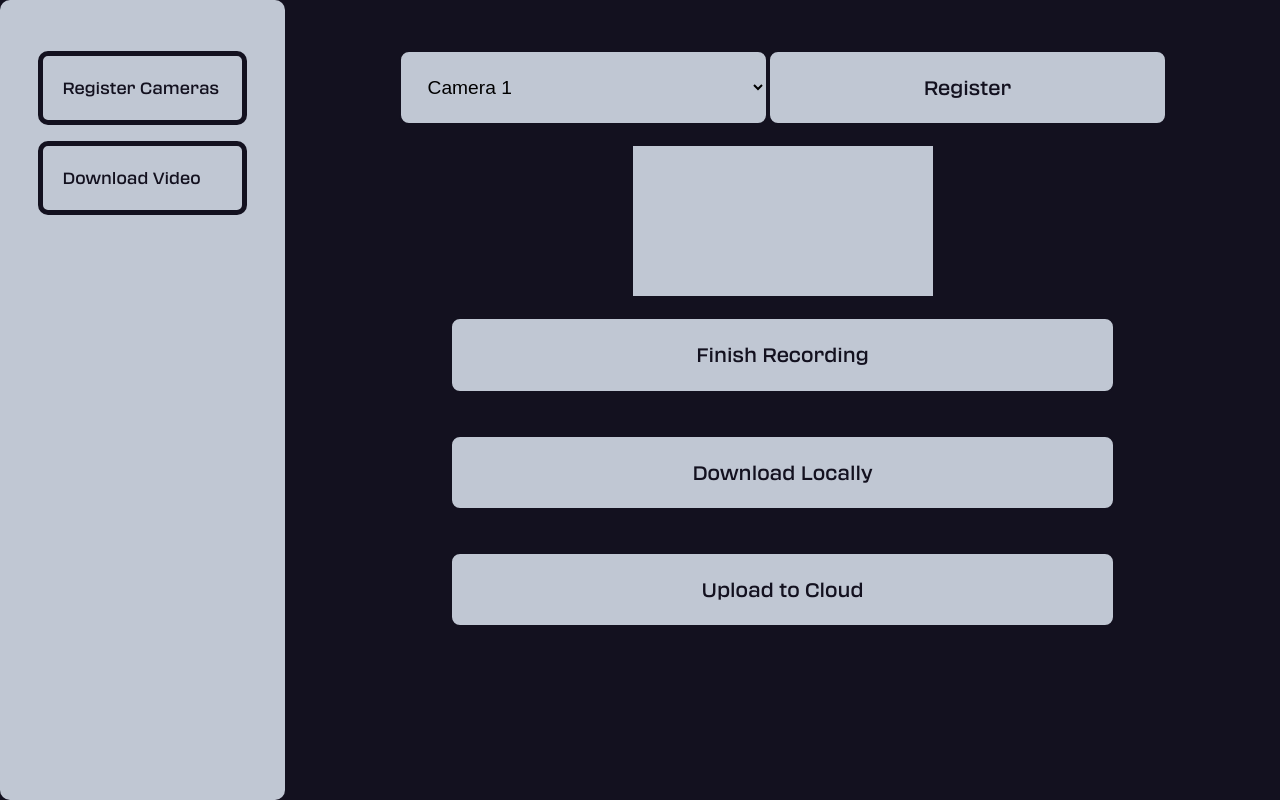
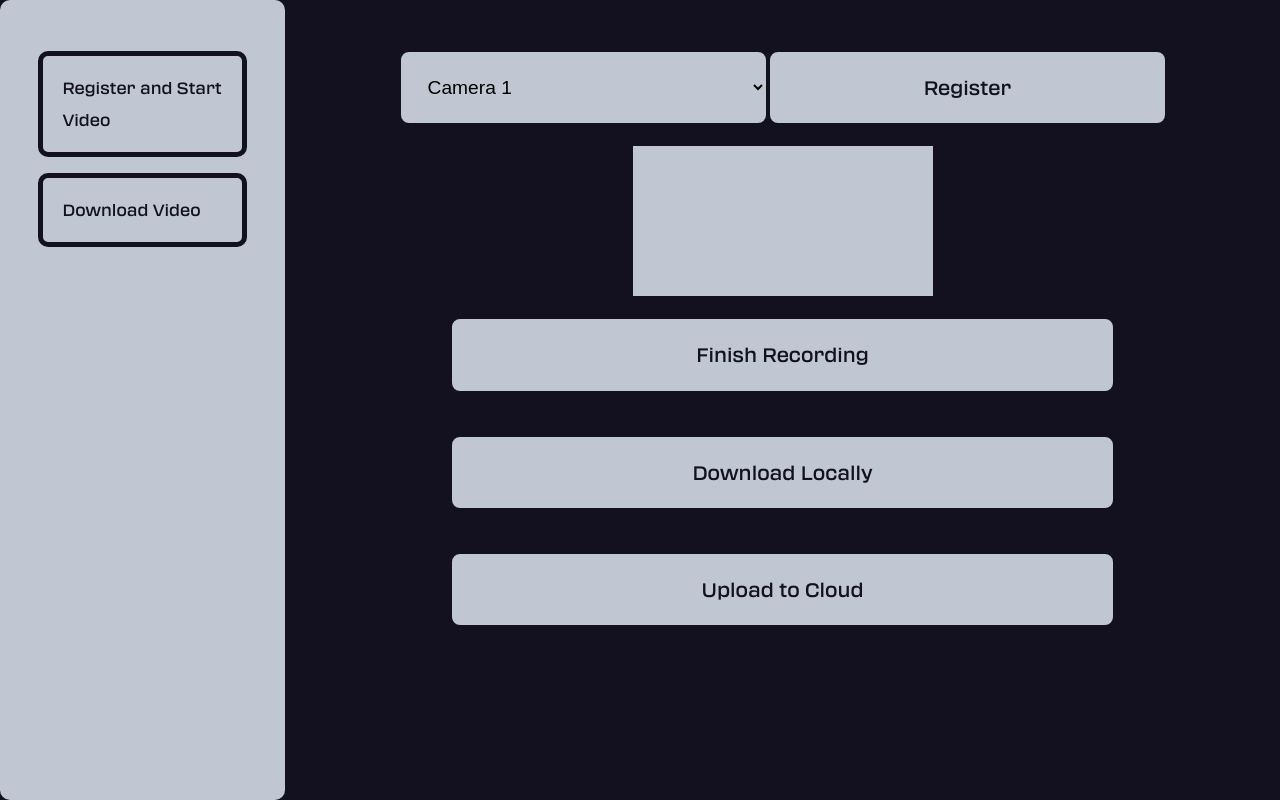
Before and after one commit to JustineBiancaMStaRomana/sip_test_repository, a plain HTML site: page index.html in a window 1280 px wide. Drawn offline with Linux system fonts and the light colour scheme.

Commit message:
polishing

```diff
--- a/index.html
+++ b/index.html
@@ -7,7 +7,7 @@
 <body>
     <div id="left">
         <ul>
-            <li><a href="https://justinebiancamstaromana.github.io/sip_test_repository/">Register Cameras</a></li>
+            <li><a href="https://justinebiancamstaromana.github.io/sip_test_repository/">Register and Start Video</a></li>
             <li><a href="https://justinebiancamstaromana.github.io/sip_test_repository/client.html">Download Video</a></li>
         </ul>
     </div>
```
